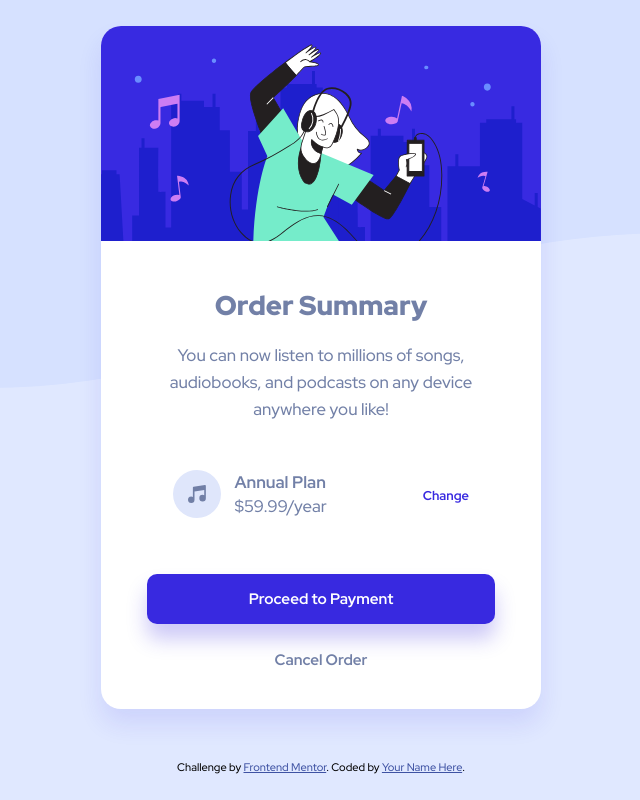
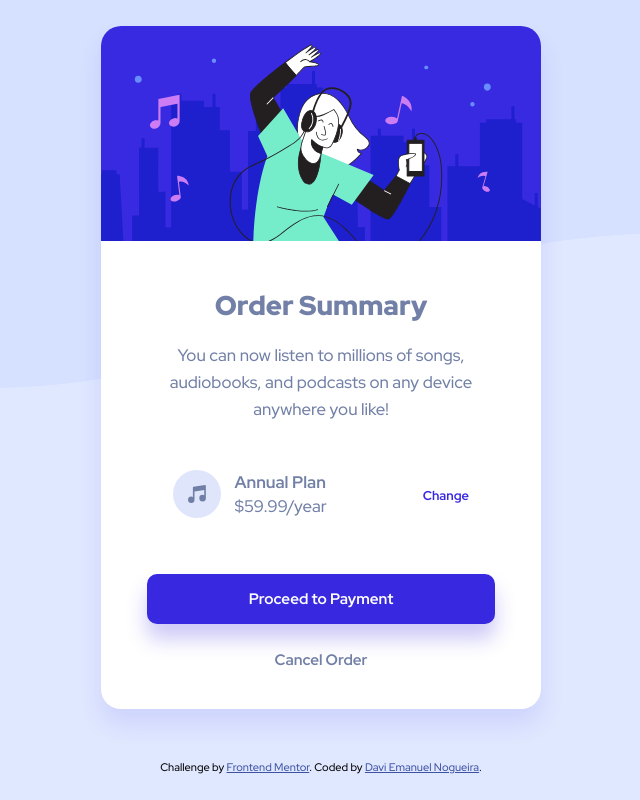
Before and after one commit to daviEmanuelNogueira/Frontend-Mentor-_-Order-summary-card_files, a plain HTML site: page index.html in a window 1280 px wide. Shown: the whole page, without its empty margins (319-959 px from the left). Drawn offline with Linux system fonts and the light colour scheme.

Commit message:
Update index.html

```diff
--- a/index.html
+++ b/index.html
@@ -49,7 +49,7 @@
 
       <div class="attribution">
         Challenge by <a href="https://www.frontendmentor.io?ref=challenge" target="_blank">Frontend Mentor</a>.
-        Coded by <a href="#">Your Name Here</a>.
+        Coded by <a href="https://www.instagram.com/davi.reino/">Davi Emanuel Nogueira</a>.
       </div>
 
 
```
